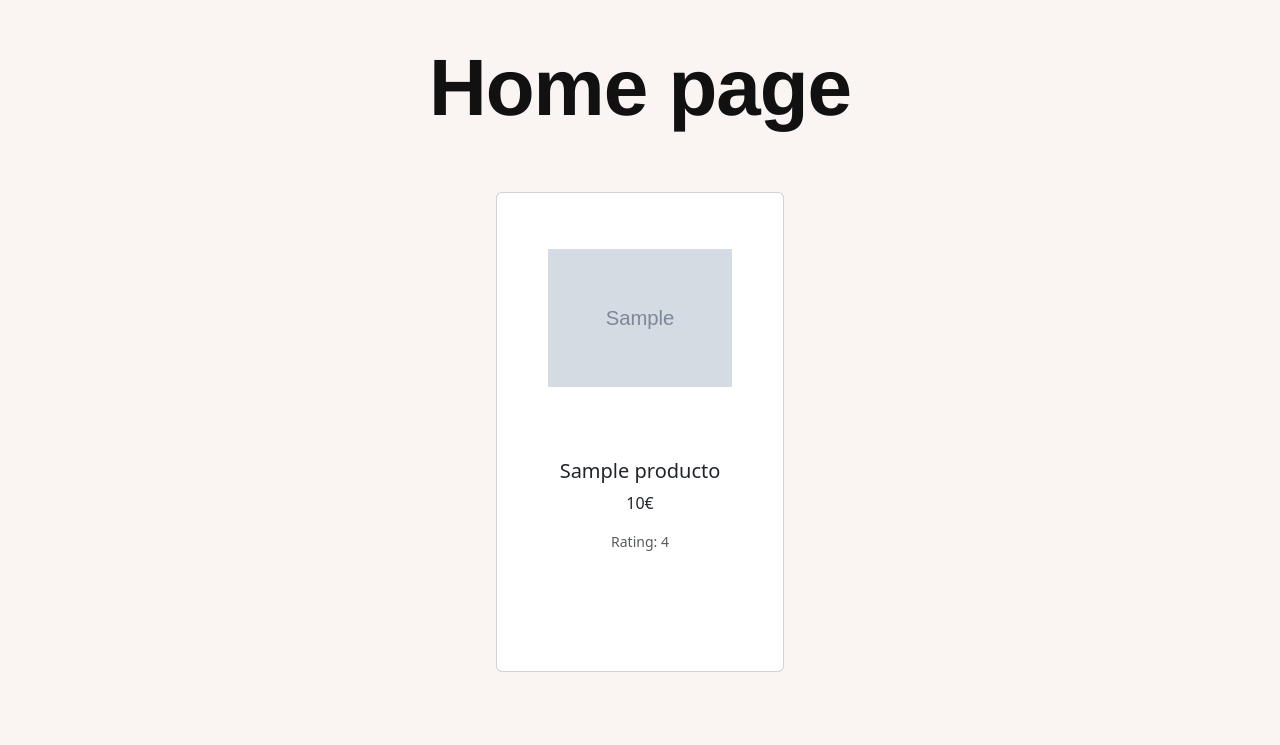
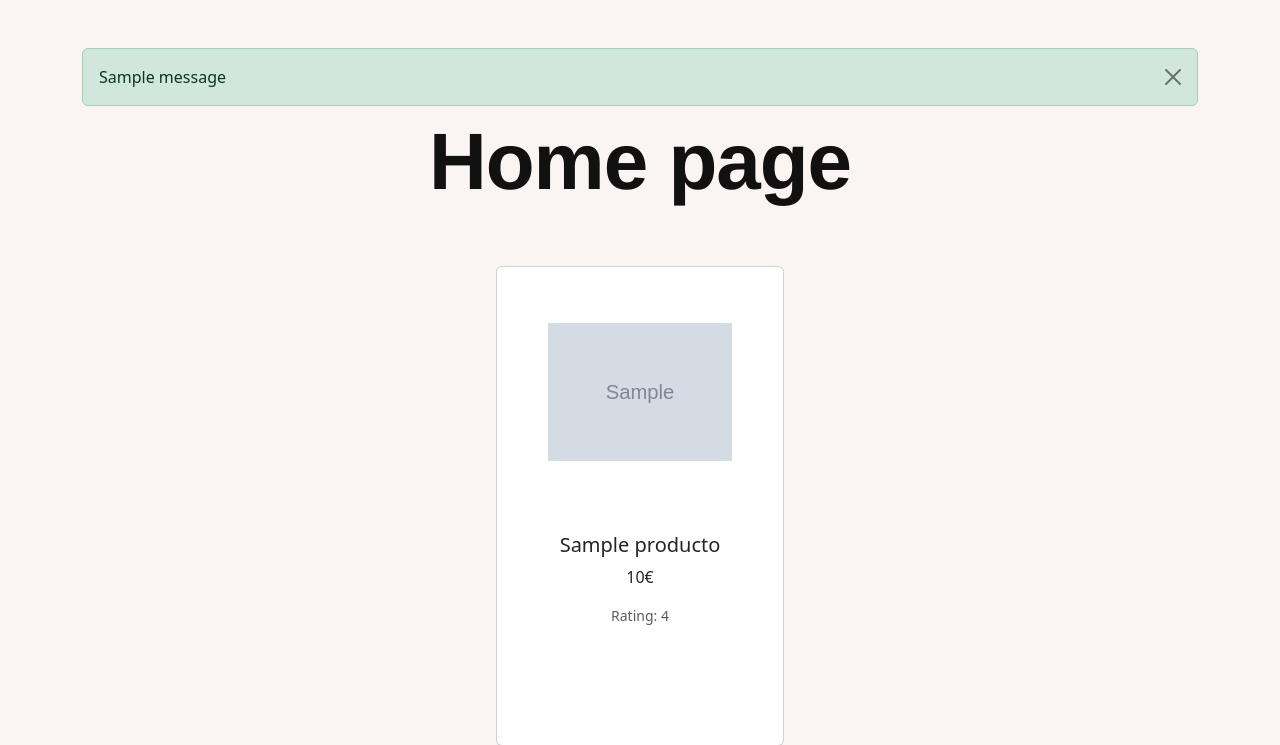
Before and after one commit to adelahera/virtual-shop, a Django app: page /shop/ in a window 1280 px wide. Shown: the part 70-815 px from the top of the page. Before the commit the page ends 742 px from the top, so only its background shows below. Run offline with Django 4.2, Linux system fonts and the light colour scheme; tables that the repository leaves empty hold one stand-in row (values such as "Sample post"); grey boxes marked "Sample" are stand-in pictures; one stand-in notice (Sample message) is shown; a database or web service that is not in the repository returns one stand-in record (values such as "Sample title").

Commit message:
añade mensajes y css a mensajes

```diff
--- a/e-commerce/requirements.txt
+++ b/e-commerce/requirements.txt
@@ -5,3 +5,4 @@ requests==2.31
 email-validator==2.0
 typing-extensions==4.8
 django==4.2
+# django-bootstrap5==23.3
--- a/e-commerce/shop/views.py
+++ b/e-commerce/shop/views.py
@@ -1,6 +1,7 @@
 from django.http import HttpResponse
 from . import consultas
 from django.shortcuts import render, redirect
+from django.contrib import messages
 from pymongo import MongoClient
 import sys
 import re
@@ -69,6 +70,7 @@ def añadir(request):
             # data = form.cleaned_data
             # client.tienda.productos.insert_one(data)
             logger.debug(form.cleaned_data)
+            messages.success(request, 'Product added successfully')
             return redirect('index')
 
     else:
--- a/e-commerce/templates/base.html
+++ b/e-commerce/templates/base.html
@@ -4,8 +4,8 @@
     <meta charset="UTF-8">
     <meta name="viewport" content="width=device-width, initial-scale=1.0">
     <link href="https://cdn.jsdelivr.net/npm/bootstrap@5.3.2/dist/css/bootstrap.min.css" rel="stylesheet" integrity="sha384-T3c6CoIi6uLrA9TneNEoa7RxnatzjcDSCmG1MXxSR1GAsXEV/Dwwykc2MPK8M2HN" crossorigin="anonymous">
-    <script src="https://cdn.jsdelivr.net/npm/bootstrap@5.3.2/dist/js/bootstrap.bundle.min.js" integrity="sha384-C6RzsynM9kWDrMNeT87bh95OGNyZPhcTNXj1NW7RuBCsyN/o0jlpcV8Qyq46cDfL" crossorigin="anonymous"></script>
-    <title>eShop</title>
+    <script src="https://cdn.jsdelivr.net/npm/@popperjs/core@2.11.8/dist/umd/popper.min.js" integrity="sha384-I7E8VVD/ismYTF4hNIPjVp/Zjvgyol6VFvRkX/vR+Vc4jQkC+hVqc2pM8ODewa9r" crossorigin="anonymous"></script>
+    <script src="https://cdn.jsdelivr.net/npm/bootstrap@5.3.2/dist/js/bootstrap.min.js" integrity="sha384-BBtl+eGJRgqQAUMxJ7pMwbEyER4l1g+O15P+16Ep7Q9Q+zqX6gSbd85u4mG4QzX+" crossorigin="anonymous"></script>    <title>eShop</title>
 </head>
 <body style="background-color:#FAF4F2;">
   <nav class="navbar navbar-expand-lg bg-body-tertiary d-flex justify-content-around" data-bs-theme="dark">
@@ -49,7 +49,9 @@
 
     </div>
   </nav>
+
   <div class="container my-5" style="display:center; align-items: center; justify-content: center; ">
+    {% include "shop/messages.html" %}
     {% block content %}
 
 
--- a/e-commerce/templates/shop/añadir.html
+++ b/e-commerce/templates/shop/añadir.html
@@ -3,7 +3,7 @@
 {% block content %}
 
 <div class="container my-5" style="display: flex; flex-direction: column; align-items: center;">
-  <form action="{% url 'añadir' %}" method="post" enctype="multipart/form-data" style="max-width: 400px;">
+  <form action="/shop/add/" method="post" enctype="multipart/form-data" style="max-width: 400px;">
     {% csrf_token %}
     <input type="hidden">
 
@@ -34,5 +34,7 @@
 
     <button class = "btn btn-primary btn-sm" type="submit" >Add</button>
   </form>
+
 </div>
+
 {% endblock %}
--- /dev/null
+++ b/e-commerce/templates/shop/messages.html
@@ -0,0 +1,12 @@
+{% if messages %}
+
+    <div class="messages">
+        {% for message in messages %}
+        <div  class="{% if message.tags %} {{ message.tags }} {% endif %} alert-dismissible fade show">
+            {{ message }}
+            <button type="button" class="btn-close" data-bs-dismiss="alert" aria-label="Close"></button>
+        </div>
+        {% endfor %}
+    </div>
+
+{% endif %}
```
Also changed, not shown: e-commerce/Ecommerce/settings.py (+20 -0 lines).
